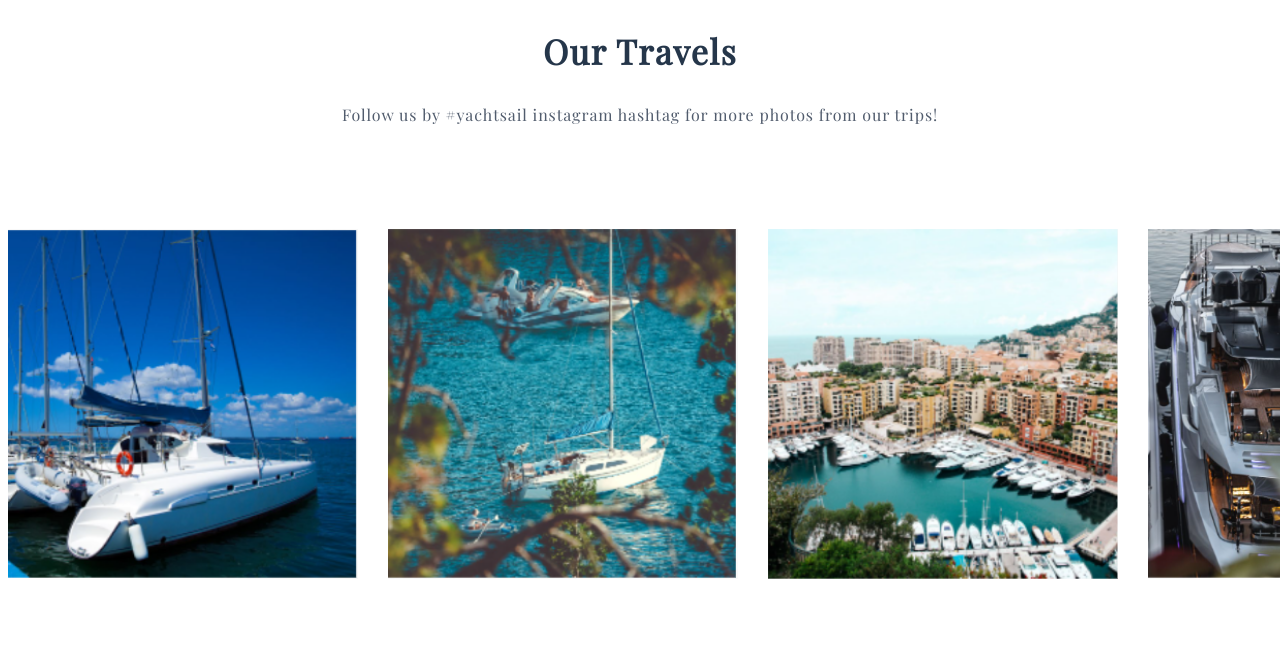
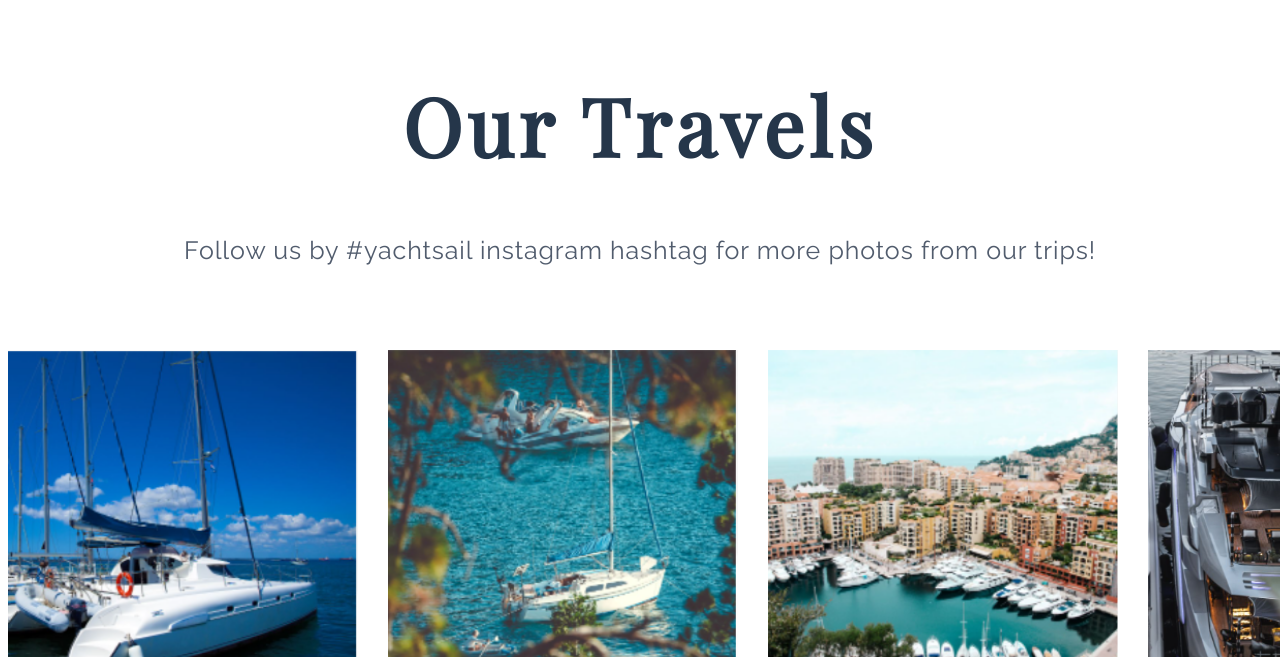
Before and after one commit to anastasiiasavv/css-intro, a plain HTML site: page index.html in a window 1280 px wide. Shown: the top 657 px of the page. Drawn offline with nearby package versions, Linux system fonts and the light colour scheme.

Commit message:
Font changed

```diff
--- a/common.css
+++ b/common.css
@@ -1,6 +1,5 @@
 @import url('https://fonts.googleapis.com/css2?family=Playfair+Display&display=swap');
-@import url('https://fonts.googleapis.com/css2?family=Playfair+Display&family=Raleway:wght@200&display=swap');
-
+@import url('https://fonts.googleapis.com/css2?family=Playfair+Display&family=Raleway:wght@200;400&display=swap');
 * {
     margin: 40;
     padding: 0;
@@ -15,11 +14,11 @@
     border-image-width:1;
     color: rgb(37, 54, 74);
     box-sizing:border-box;
-    font-size:34px;
+    font-size:80px;
     font-stretch: 100%;
-    font-weight:700;
-    letter-spacing:1.428px;
-    line-height:34px;
+    font-weight:900px;
+    letter-spacing:5px;
+    line-height:90px;
     overflow-wrap: break-word;
     text-align:center;
     vertical-align:baseline;
@@ -29,7 +28,7 @@
 }
 
 .paragraph__text {
-    font-family: 'Playfair Display', serif;
+    font-family: 'Raleway', sans-serif;
     border-bottom-color: rgb(81, 92, 109);
     border-image-repeat: stretch;
     border-image-slice:100%;
@@ -39,11 +38,11 @@
     border-top-color:rgb(81, 92, 109);
     box-sizing:border-box;
     color:rgb(81, 92, 109);
-    font-size:16px;
+    font-size:25px;
     font-stretch:100%;
-    font-weight:500;
+    font-weight:580;
     letter-spacing:0.896px;
-    line-height:26.72px;
+    line-height:0px;
     overflow-wrap:break-word;
     text-align:center;
     vertical-align: baseline;
```
